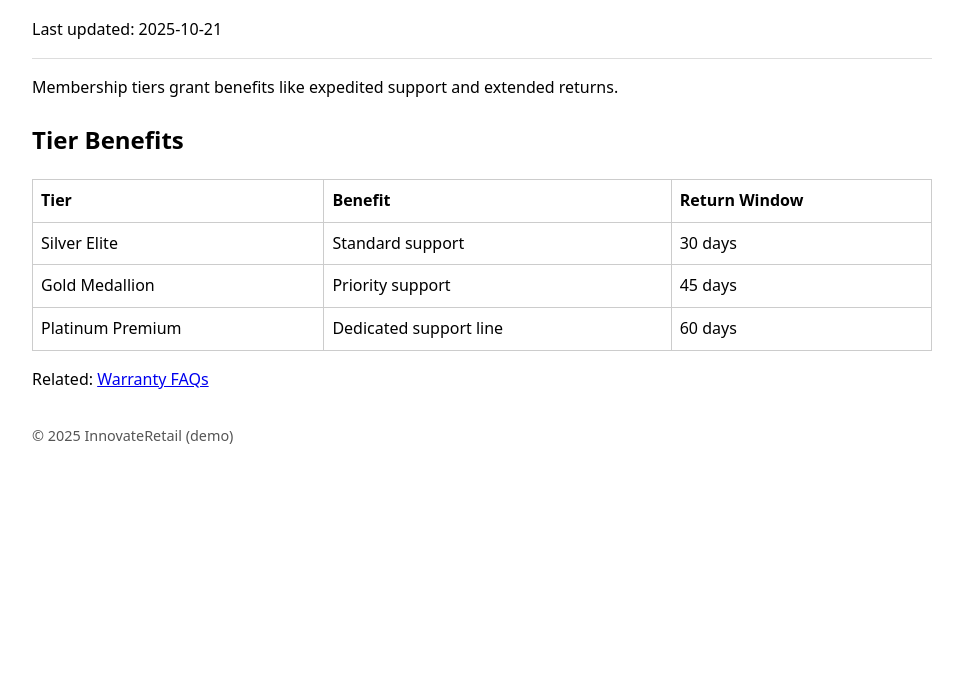
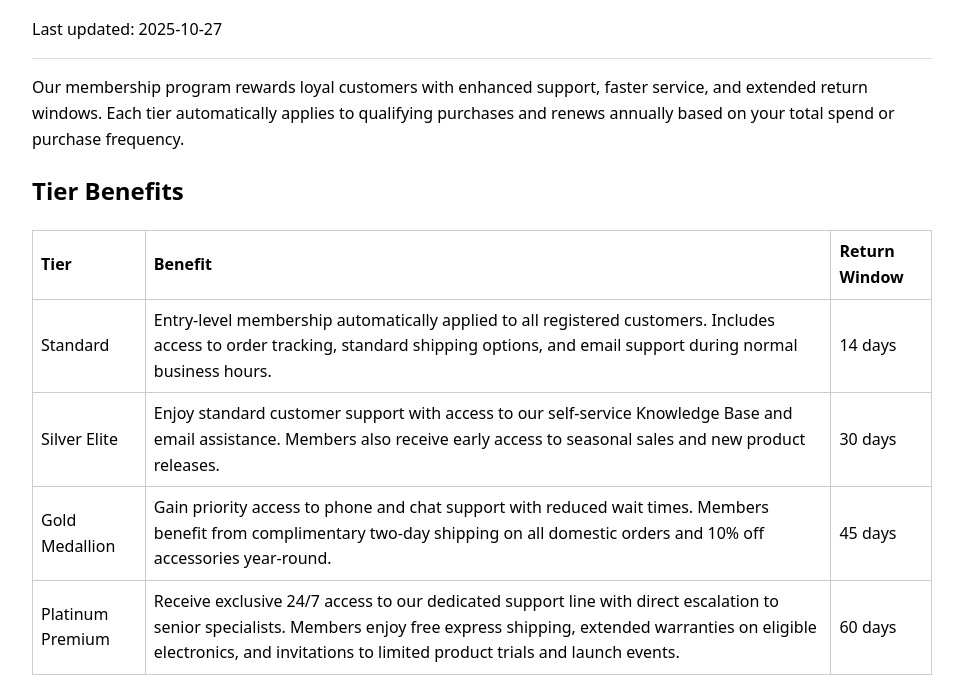
Before and after one commit to emilytaylor-td/td-certified-expert-innovateretail-kb, a website: page td-certified-expert-innovateretail-kb/articles/account-membership.html in a window 1280 px wide. Shown: the part 119-800 px from the top of the page, without its empty margins (158-1121 px from the left). Drawn offline with Linux system fonts and the light colour scheme.

Commit message:
Update account-membership.html
updated membership details

```diff
--- a/td-certified-expert-innovateretail-kb/articles/account-membership.html
+++ b/td-certified-expert-innovateretail-kb/articles/account-membership.html
@@ -14,12 +14,14 @@
     <article>
       <header>
         <h1>Account &amp; Membership</h1>
-        <p>Last updated: 2025-10-21</p>
+        <p>Last updated: 2025-10-27</p>
       </header>
 
       <p>
-        Membership tiers grant benefits like expedited
-        support and extended returns.
+        Our membership program rewards loyal customers with enhanced support,
+        faster service, and extended return windows. Each tier automatically
+        applies to qualifying purchases and renews annually based on your total
+        spend or purchase frequency.
       </p>
 
       <h2>Tier Benefits</h2>
@@ -33,24 +35,57 @@
         </thead>
         <tbody>
           <tr>
+            <td>Standard</td>
+            <td>
+              Entry-level membership automatically applied to all registered
+              customers. Includes access to order tracking, standard shipping
+              options, and email support during normal business hours.
+            </td>
+            <td>14 days</td>
+          </tr>
+          <tr>
             <td>Silver Elite</td>
-            <td>Standard support</td>
+            <td>
+              Enjoy standard customer support with access to our self-service
+              Knowledge Base and email assistance. Members also receive early
+              access to seasonal sales and new product releases.
+            </td>
             <td>30 days</td>
           </tr>
           <tr>
             <td>Gold Medallion</td>
-            <td>Priority support</td>
+            <td>
+              Gain priority access to phone and chat support with reduced wait
+              times. Members benefit from complimentary two-day shipping on all
+              domestic orders and 10% off accessories year-round.
+            </td>
             <td>45 days</td>
           </tr>
           <tr>
             <td>Platinum Premium</td>
-            <td>Dedicated support line</td>
+            <td>
+              Receive exclusive 24/7 access to our dedicated support line with
+              direct escalation to senior specialists. Members enjoy free
+              express shipping, extended warranties on eligible electronics, and
+              invitations to limited product trials and launch events.
+            </td>
             <td>60 days</td>
           </tr>
         </tbody>
       </table>
 
-      <p>Related: <a href="/articles/warranty-faqs.html">Warranty FAQs</a></p>
+      <p>
+        <strong>How to Upgrade:</strong> Log in to your account dashboard and
+        view your membership progress tracker. Tiers adjust automatically based
+        on your annual purchase volume. You’ll receive an email notification
+        when you move up to the next level.
+      </p>
+
+      <p>
+        Related:
+        <a href="/articles/warranty-faqs.html">Warranty FAQs</a> ·
+        <a href="/articles/gift-cards.html">Gift Cards</a>
+      </p>
     </article>
     <footer><p>&copy; 2025 InnovateRetail (demo)</p></footer>
   </body>
```
